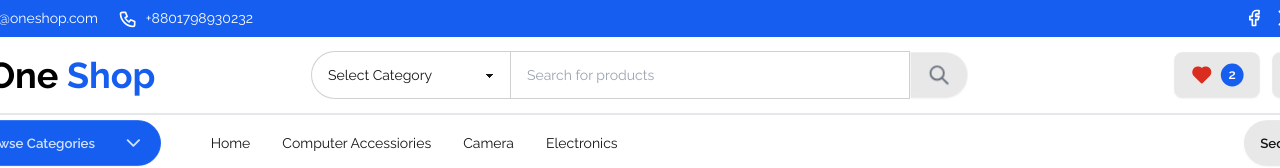
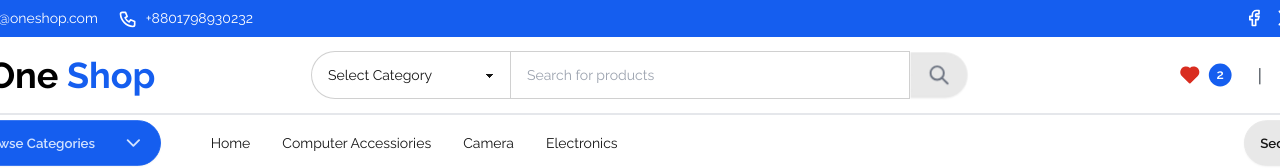
Before and after one commit to absoftlab99/one-shop, a Next.js app: page / in a window 1280 px wide. Shown: the top 168 px of the page. Built offline with nearby package versions, Linux system fonts and the light colour scheme.

Commit message:
wishlist and cart drawer added

```diff
--- /dev/null
+++ b/src/components/Cart/CartDrawer.jsx
@@ -0,0 +1,22 @@
+import React from 'react';
+
+const CartDrawer = () => {
+    return (
+        <div className="drawer drawer-end z-50">
+            <input id="my-drawer-5" type="checkbox" className="drawer-toggle" />
+            <div className="drawer-content">
+
+            </div>
+            <div className="drawer-side">
+                <label htmlFor="my-drawer-5" aria-label="close sidebar" className="drawer-overlay"></label>
+                <ul className="menu bg-base-200 text-base-content min-h-full w-80 p-4">
+                    {/* Sidebar content here */}
+                    <li><a>Sidebar Item 1</a></li>
+                    <li><a>Sidebar Item 2</a></li>
+                </ul>
+            </div>
+        </div>
+    );
+};
+
+export default CartDrawer;
--- /dev/null
+++ b/src/components/Cart/WishlistDrawer.jsx
@@ -0,0 +1,22 @@
+import React from 'react';
+
+const WishlistDrawer = () => {
+    return (
+        <div className="drawer z-50">
+            <input id="my-drawer-6" type="checkbox" className="drawer-toggle" />
+            <div className="drawer-content">
+
+            </div>
+            <div className="drawer-side">
+                <label htmlFor="my-drawer-6" aria-label="close sidebar" className="drawer-overlay"></label>
+                <ul className="menu bg-base-200 text-base-content min-h-full w-80 p-4">
+                    {/* Sidebar content here */}
+                    <li><a>Sidebar Item 1</a></li>
+                    <li><a>Sidebar Item 2</a></li>
+                </ul>
+            </div>
+        </div>
+    );
+};
+
+export default WishlistDrawer;
--- a/src/components/Shared/Header.jsx
+++ b/src/components/Shared/Header.jsx
@@ -3,6 +3,8 @@ import React from 'react';
 import logo from '../../assets/image/logo.png';
 import { IconHeartFilled, IconSearch, IconShoppingBag } from '@tabler/icons-react';
 import Drawer from './Drawer';
+import CartDrawer from '../Cart/CartDrawer';
+import WishlistDrawer from '../Cart/WishlistDrawer';
 
 const Header = () => {
     return (
@@ -24,13 +26,18 @@ const Header = () => {
                     <input type="text" placeholder="Search for products" className="focus-visible:outline-none input text-[14px] text-light input-bordered join-item w-full lg:w-[400px]" />
                     <button className='border-2 btn text-gray-500 join-item rounded-full px-4' type="button"><IconSearch></IconSearch></button>
                 </div>
-                <div className="navbar-end gap-2 hidden md:flex place-items-end">
-                    <a className="btn"><IconHeartFilled className='text-error' /> <span className='text-white h-6 w-6 text-[14px] bg-primary rounded-full p-1'>2</span></a>
-                    <a className="btn"><IconShoppingBag /> <span className='text-white h-6 w-6 text-[14px] bg-primary rounded-full p-1'>2</span></a>
+                <div className="navbar-end gap-2 hidden md:flex items-center place-items-end">
+                    <label htmlFor='my-drawer-6' className="btn btn-ghost"><IconHeartFilled className='text-error' /> <span className='text-white h-6 w-6 text-[14px] bg-primary rounded-full p-1'>2</span></label>
+                    <p className='text-neutral text-[18px]'>|</p>
+                    <label htmlFor='my-drawer-5' className="btn btn-ghost"><IconShoppingBag /> <span className='text-white h-6 w-6 text-[14px] bg-primary rounded-full p-1'>2</span></label>
                 </div>
                 <div className="navbar-end lg:hidden">
                     <Drawer></Drawer>
                 </div>
+            </div>
+            <div className='hidden lg:block'>
+                <CartDrawer></CartDrawer>
+                <WishlistDrawer></WishlistDrawer>
             </div>
         </div>
     );
```
